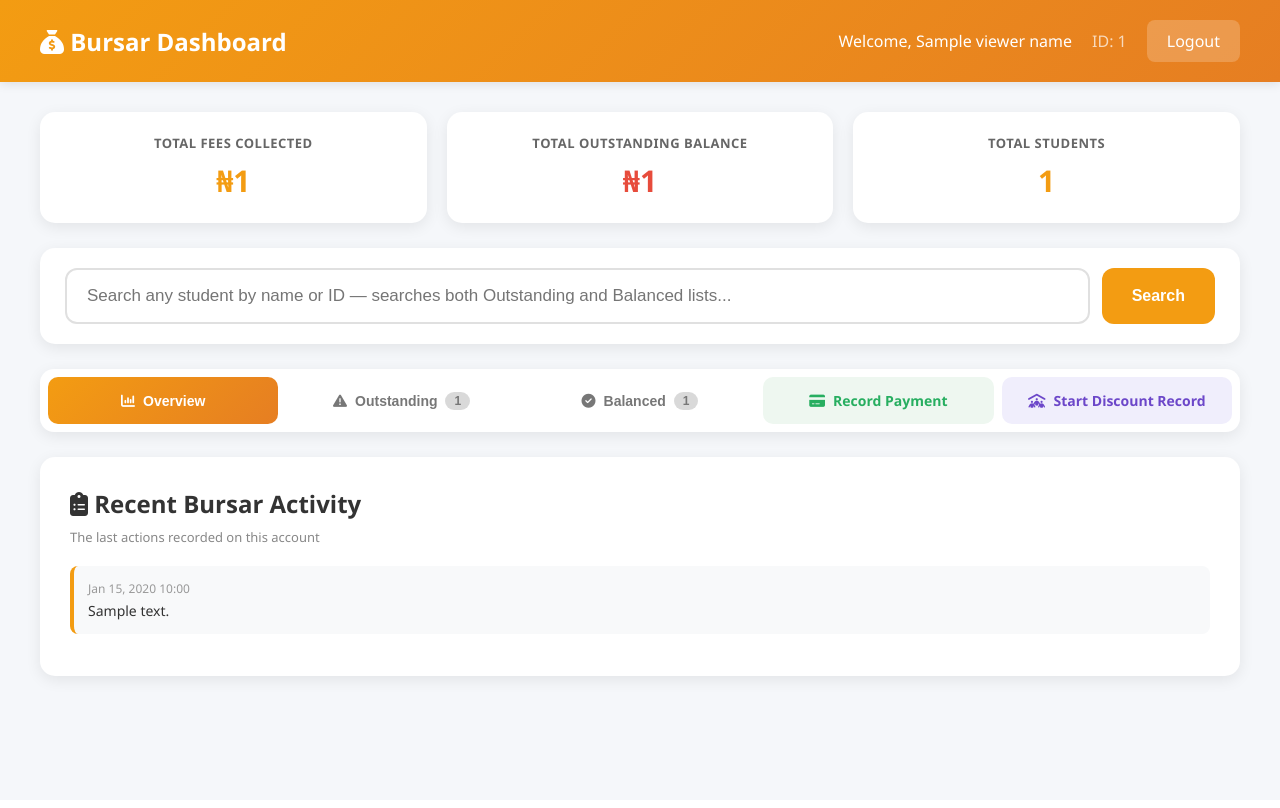
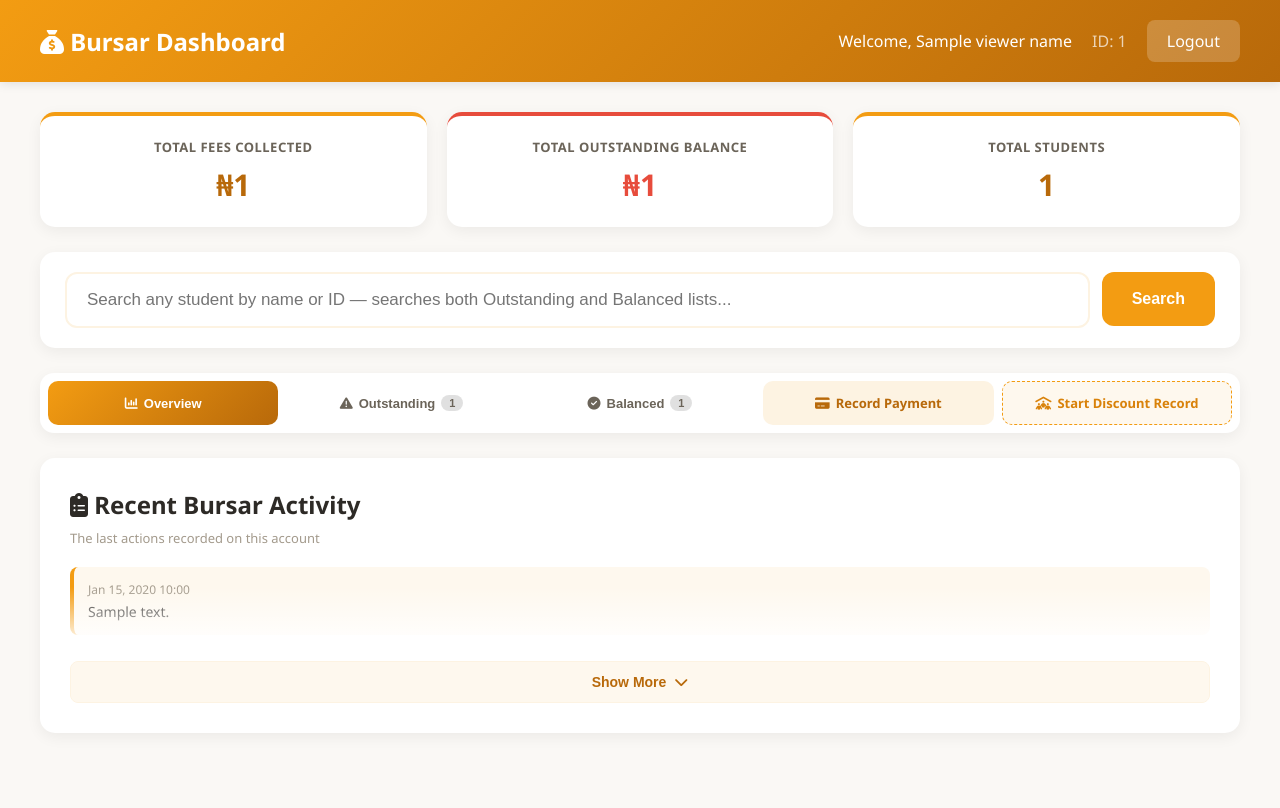
Before and after one commit to janettesty5-art/Elisben-International-Dashboard-System, a Django app: template accounts/templates/bursar_dashboard.html in a window 1280 px wide. Before the commit the page ends 688 px from the top, so only its background shows below. Run offline with Django 3.2, Linux system fonts and the light colour scheme; the template is opened without the code that fills it: most values are stand-ins (such as "Sample title", 1, 10 or a date in 2020).

Commit message:
dmdmdmdm--

```diff
--- a/accounts/templates/bursar_dashboard.html
+++ b/accounts/templates/bursar_dashboard.html
@@ -4,133 +4,169 @@
     <meta charset="UTF-8">
     <meta name="viewport" content="width=device-width, initial-scale=1.0">
     <title>Bursar Dashboard</title>
+    <link rel="preconnect" href="https://fonts.googleapis.com">
+<link href="https://fonts.googleapis.com/css2?family=Noto+Sans:wght@400;600;700&display=swap" rel="stylesheet">
     <link rel="stylesheet" href="https://cdnjs.cloudflare.com/ajax/libs/font-awesome/6.5.1/css/all.min.css">
 <style>
+    :root {
+        --primary: #f39c12;
+        --primary-dark: #d9820a;
+        --primary-darker: #b8690a;
+        --primary-light: #fdf3e2;
+        --primary-lighter: #fef8ee;
+
+        --ink: #2d2a26;
+        --ink-soft: #6b6459;
+        --ink-faint: #a39a8c;
+
+        --danger: #e74c3c;
+        --danger-dark: #c0392b;
+        --danger-light: #fbeae8;
+
+        --success: #4c9a6a;
+        --success-dark: #3a7a52;
+        --success-light: #e8f4ec;
+    }
+
     * { margin: 0; padding: 0; box-sizing: border-box; }
-        body { font-family: 'Segoe UI', Tahoma, Geneva, Verdana, sans-serif; background: #f5f7fa; }
-        .navbar { background: linear-gradient(135deg, #f39c12 0%, #e67e22 100%); color: white; padding: 20px 40px; display: flex; justify-content: space-between; align-items: center; box-shadow: 0 2px 10px rgba(0,0,0,0.1); }
+    body { font-family: 'Noto Sans', 'Segoe UI', Tahoma, Geneva, Verdana, sans-serif; background: #faf8f5; color: var(--ink); }
+
+    .navbar { background: linear-gradient(135deg, var(--primary) 0%, var(--primary-darker) 100%); color: white; padding: 20px 40px; display: flex; justify-content: space-between; align-items: center; box-shadow: 0 2px 10px rgba(0,0,0,0.1); }
     .navbar h1 { font-size: 24px; }
     .navbar .user-info { display: flex; align-items: center; gap: 20px; }
     .btn-logout { background: rgba(255,255,255,0.2); color: white; padding: 10px 20px; border: none; border-radius: 8px; cursor: pointer; text-decoration: none; }
     .container { padding: 30px 40px 50px; max-width: 1500px; margin: 0 auto; }
 
     .alert { padding: 15px; border-radius: 8px; margin-bottom: 20px; }
-        .alert-success { background: #d4edda; color: #155724; }
-        .alert-error { background: #f8d7da; color: #721c24; }
+    .alert-success { background: var(--success-light); color: var(--success-dark); }
+    .alert-error { background: var(--danger-light); color: var(--danger-dark); }
 
     /* ===== STATS ===== */
     .stats-grid { display: grid; grid-template-columns: repeat(auto-fit, minmax(220px, 1fr)); gap: 20px; margin-bottom: 25px; }
-        .stat-card { background: white; padding: 22px; border-radius: 15px; box-shadow: 0 4px 15px rgba(0,0,0,0.08); text-align: center; }
-        .stat-card h3 { color: #666; font-size: 13px; margin-bottom: 8px; text-transform: uppercase; letter-spacing: 0.5px; }
-        .stat-card .number { font-size: 30px; font-weight: bold; color: #f39c12; }
-        .stat-card.warn .number { color: #e74c3c; }
+    .stat-card { background: white; padding: 22px; border-radius: 15px; box-shadow: 0 4px 15px rgba(0,0,0,0.06); text-align: center; border-top: 4px solid var(--primary); }
+    .stat-card h3 { color: var(--ink-soft); font-size: 13px; margin-bottom: 8px; text-transform: uppercase; letter-spacing: 0.5px; }
+    .stat-card .number { font-family: 'Noto Sans', sans-serif; font-size: 30px; font-weight: bold; color: var(--primary-darker); }
+    .stat-card.warn { border-top-color: var(--danger); }
+    .stat-card.warn .number { color: var(--danger); }
 
     /* ===== BIG SEARCH BAR ===== */
-        .search-bar-card { background: white; border-radius: 15px; box-shadow: 0 4px 15px rgba(0,0,0,0.08); padding: 20px 25px; margin-bottom: 25px; }
-        .search-bar-form { display: flex; gap: 12px; }
-        .search-bar-input { flex: 1; padding: 16px 20px; border: 2px solid #e0e0e0; border-radius: 12px; font-size: 17px; }
-        .search-bar-input:focus { outline: none; border-color: #f39c12; }
-        .search-bar-btn { background: #f39c12; color: white; border: none; padding: 0 30px; border-radius: 12px; font-size: 16px; font-weight: 600; cursor: pointer; }
-        .search-bar-btn:hover { background: #e67e22; }
-        .search-bar-clear { background: #95a5a6; color: white; text-decoration: none; padding: 0 22px; border-radius: 12px; display: flex; align-items: center; font-weight: 600; }
-        .search-result-note { margin-top: 12px; color: #666; font-size: 14px; }
+    .search-bar-card { background: white; border-radius: 15px; box-shadow: 0 4px 15px rgba(0,0,0,0.06); padding: 20px 25px; margin-bottom: 25px; }
+    .search-bar-form { display: flex; flex-wrap: wrap; gap: 12px; }
+    .search-bar-input { flex: 1; min-width: 200px; padding: 16px 20px; border: 2px solid var(--primary-light); border-radius: 12px; font-size: 17px; }
+    .search-bar-input:focus { outline: none; border-color: var(--primary); }
+    .search-bar-btn { background: var(--primary); color: white; border: none; padding: 0 30px; height: 54px; border-radius: 12px; font-size: 16px; font-weight: 600; cursor: pointer; }
+    .search-bar-btn:hover { background: var(--primary-dark); }
+    .search-bar-clear { background: var(--ink-faint); color: white; text-decoration: none; padding: 0 22px; border-radius: 12px; display: flex; align-items: center; font-weight: 600; }
+    .search-result-note { margin-top: 12px; color: var(--ink-soft); font-size: 14px; }
 
-        /* ===== TAB STRIP ===== */
+    /* ===== TAB STRIP — grid instead of squeezed flex row, so it wraps instead of overlapping ===== */
     .tab-strip {
-            display: flex; gap: 8px; background: white; padding: 8px; border-radius: 14px;
-            box-shadow: 0 4px 15px rgba(0,0,0,0.08); margin-bottom: 25px;
-            overflow-x: auto; -webkit-overflow-scrolling: touch;
+        display: grid;
+        grid-template-columns: repeat(auto-fit, minmax(130px, 1fr));
+        gap: 8px;
+        background: white;
+        padding: 8px;
+        border-radius: 14px;
+        box-shadow: 0 4px 15px rgba(0,0,0,0.06);
+        margin-bottom: 25px;
     }
     .tab-btn {
-            flex: 1; min-width: 150px; padding: 14px 16px; border: none; background: transparent;
-            border-radius: 10px; font-size: 14px; font-weight: 700; color: #777; cursor: pointer;
-            display: flex; align-items: center; justify-content: center; gap: 8px; white-space: nowrap;
+        width: 100%;
+        padding: 12px 10px;
+        border: none;
+        background: transparent;
+        border-radius: 10px;
+        font-size: 13px;
+        font-weight: 700;
+        color: var(--ink-soft);
+        cursor: pointer;
+        display: flex;
+        align-items: center;
+        justify-content: center;
+        gap: 6px;
+        flex-wrap: wrap;
+        text-align: center;
         text-decoration: none;
+        min-height: 44px;
     }
-        .tab-btn:hover { background: #fef5e7; color: #e67e22; }
-        .tab-btn.active { background: linear-gradient(135deg, #f39c12 0%, #e67e22 100%); color: white; }
-        .tab-btn .count-badge { background: rgba(0,0,0,0.15); padding: 2px 9px; border-radius: 10px; font-size: 12px; }
+    .tab-btn:hover { background: var(--primary-lighter); color: var(--primary-darker); }
+    .tab-btn.active { background: linear-gradient(135deg, var(--primary) 0%, var(--primary-darker) 100%); color: white; }
+    .tab-btn .count-badge { background: rgba(0,0,0,0.12); padding: 2px 8px; border-radius: 10px; font-size: 11px; }
     .tab-btn.active .count-badge { background: rgba(255,255,255,0.3); }
-        .tab-btn.external { background: #eef7f0; color: #27ae60; }
-        .tab-btn.external:hover { background: #d9f0de; }
-        .tab-btn.discount-tab { background: #f0eefc; color: #6c47c9; }
-        .tab-btn.discount-tab:hover { background: #e2ddf7; }
+    .tab-btn.external { background: var(--primary-light); color: var(--primary-darker); }
+    .tab-btn.external:hover { background: #fbe8c8; }
+    .tab-btn.discount-tab { background: var(--primary-lighter); color: var(--primary-dark); border: 1px dashed var(--primary); }
+    .tab-btn.discount-tab:hover { background: var(--primary-light); }
 
     /* ===== TAB PANELS ===== */
     .tab-panel { display: none; }
     .tab-panel.active { display: block; }
 
-        .section { background: white; padding: 30px; border-radius: 15px; box-shadow: 0 4px 15px rgba(0,0,0,0.08); margin-bottom: 25px; overflow-x: auto; }
-        .section h2 { margin-bottom: 8px; color: #333; }
-        .section .sub { color: #888; font-size: 13px; margin-bottom: 20px; }
+    .section { background: white; padding: 30px; border-radius: 15px; box-shadow: 0 4px 15px rgba(0,0,0,0.06); margin-bottom: 25px; overflow-x: auto; -webkit-overflow-scrolling: touch; }
+    .section h2 { margin-bottom: 8px; color: var(--ink); }
+    .section .sub { color: var(--ink-faint); font-size: 13px; margin-bottom: 20px; }
 
     table { width: 100%; border-collapse: collapse; min-width: 700px; }
-        table th, table td { padding: 14px; text-align: left; border-bottom: 1px solid #eee; }
-        table th { background: #f8f9fa; font-weight: 600; color: #666; font-size: 13px; text-transform: uppercase; letter-spacing: 0.4px; }
+    table th, table td { padding: 14px; text-align: left; border-bottom: 1px solid #f0ece4; word-break: break-word; overflow-wrap: break-word; }
+    table th { background: var(--primary-lighter); font-weight: 600; color: var(--ink-soft); font-size: 13px; text-transform: uppercase; letter-spacing: 0.4px; }
 
-        .badge { padding: 5px 12px; border-radius: 20px; font-size: 12px; font-weight: 600; }
-        .badge-balanced { background: #d4edda; color: #155724; }
-        .badge-outstanding { background: #f8d7da; color: #721c24; }
-        .balance-text { color: #e74c3c; font-weight: bold; font-size: 14px; }
+    .badge { padding: 5px 12px; border-radius: 20px; font-size: 12px; font-weight: 600; word-break: break-word; }
+    .badge-balanced { background: var(--success-light); color: var(--success-dark); }
+    .badge-outstanding { background: var(--danger-light); color: var(--danger-dark); }
+    .balance-text { color: var(--danger); font-weight: bold; font-size: 14px; word-break: break-word; }
 
     .btn { padding: 8px 15px; border: none; border-radius: 6px; text-decoration: none; display: inline-block; font-size: 13px; margin: 2px; cursor: pointer; }
-        .btn-update { background: #3498db; color: white; }
-        .btn-update:hover { background: #2980b9; }
-        .btn-edit { background: #f39c12; color: white; }
-        .btn-edit:hover { background: #e67e22; }
-        .btn-delete { background: #e74c3c; color: white; }
-        .btn-delete:hover { background: #c0392b; }
+    .btn-update { background: var(--primary-darker); color: white; }
+    .btn-update:hover { background: #9a5708; }
+    .btn-edit { background: var(--primary); color: white; }
+    .btn-edit:hover { background: var(--primary-dark); }
+    .btn-delete { background: var(--danger); color: white; }
+    .btn-delete:hover { background: var(--danger-dark); }
 
-        .activity-item { padding: 14px; border-left: 4px solid #f39c12; margin-bottom: 12px; background: #f8f9fa; border-radius: 8px; }
-        .activity-item .time { color: #999; font-size: 12px; }
-        .activity-item .description { color: #333; margin-top: 4px; font-size: 14px; }
+    /* ===== ACTIVITY FEED — collapsible ===== */
+    .activity-wrapper { position: relative; }
+    .activity-wrapper.collapsed { max-height: 280px; overflow: hidden; }
+    .activity-wrapper.collapsed::after {
+        content: '';
+        position: absolute; bottom: 0; left: 0; right: 0; height: 60px;
+        background: linear-gradient(transparent, white);
+        pointer-events: none;
+    }
+    .activity-item { padding: 14px; border-left: 4px solid var(--primary); margin-bottom: 12px; background: var(--primary-lighter); border-radius: 8px; word-break: break-word; overflow-wrap: break-word; }
+    .activity-item .time { color: var(--ink-faint); font-size: 12px; }
+    .activity-item .description { color: var(--ink); margin-top: 4px; font-size: 14px; word-break: break-word; overflow-wrap: break-word; }
 
-        .empty-note { text-align: center; color: #999; padding: 40px; }
+    .btn-toggle-activity {
+        display: flex; align-items: center; justify-content: center; gap: 8px;
+        width: 100%; margin-top: 14px; padding: 12px; border: 1px solid var(--primary-light);
+        background: var(--primary-lighter); color: var(--primary-darker); font-weight: 600;
+        border-radius: 8px; cursor: pointer; font-size: 14px;
+    }
+    .btn-toggle-activity:hover { background: var(--primary-light); }
+    .btn-toggle-activity i { transition: transform 0.2s ease; }
+    .btn-toggle-activity.expanded i { transform: rotate(180deg); }
+
+    .empty-note { text-align: center; color: var(--ink-faint); padding: 40px; }
+
+    .btn-back { background: rgba(255,255,255,0.35); color: white; padding: 10px 20px; border: none; border-radius: 8px; text-decoration: none; font-weight: 600; }
+    .btn-back:hover { background: rgba(255,255,255,0.5); }
 
     /* ===== OVERFLOW HARDENING ===== */
     html, body { max-width: 100%; overflow-x: hidden; }
-
-/* Flex items ignore their container's width by default — this forces them to respect it */
     .navbar, .navbar h1, .user-info, .user-info span,
     .search-bar-form, .search-bar-input,
-.tab-strip, .tab-btn,
-.stats-grid, .stat-card {
-    min-width: 0;
-}
-
-/* Long peso figures and names must wrap instead of pushing the card wider */
-.stat-card .number { word-break: break-word; overflow-wrap: break-word; }
-.stat-card h3 { word-break: break-word; }
-
-/* Table stays scrollable INSIDE its own box, never inside the page */
-.section { overflow-x: auto; -webkit-overflow-scrolling: touch; }
-table { min-width: 700px; }
-table th, table td { word-break: break-word; overflow-wrap: break-word; }
-
-/* Activity feed text can be long (fee descriptions) */
-.activity-item, .activity-item .description { word-break: break-word; overflow-wrap: break-word; }
-
-/* Search result note / balance text */
-.search-result-note, .balance-text, .badge { word-break: break-word; }
+    .stats-grid, .stat-card { min-width: 0; }
+    .stat-card .number, .stat-card h3 { word-break: break-word; overflow-wrap: break-word; }
 
     @media (max-width: 900px) {
         .container { padding: 16px; }
         .navbar { flex-direction: column; gap: 10px; text-align: center; padding: 16px 20px; }
         .user-info { flex-wrap: wrap; justify-content: center; }
         .search-bar-form { flex-direction: column; }
-    .tab-strip { flex-wrap: nowrap; }
+        .search-bar-btn { width: 100%; }
+        .tab-strip { grid-template-columns: repeat(2, 1fr); }
         .stats-grid { grid-template-columns: 1fr; }
     }
-
-        @media (max-width: 900px) {
-            .container { padding: 20px; }
-            .navbar { flex-direction: column; gap: 10px; text-align: center; padding: 16px 20px; }
-            .search-bar-form { flex-direction: column; }
-            .tab-strip { flex-wrap: nowrap; }
-        }
-
-        .btn-back { background: rgba(255,255,255,0.35); color: white; padding: 10px 20px; border: none; border-radius: 8px; text-decoration: none; font-weight: 600; }
-.btn-back:hover { background: rgba(255,255,255,0.5); }
 </style>
 </head>
 <body>
@@ -208,6 +244,8 @@ table th, table td { word-break: break-word; overflow-wrap: break-word; }
     <div class="section">
         <h2><i class="fa-solid fa-clipboard-list"></i> Recent Bursar Activity</h2>
         <div class="sub">The last actions recorded on this account</div>
+
+        <div class="activity-wrapper collapsed" id="activityWrapper">
             {% for activity in activities %}
             <div class="activity-item">
                 <div class="time">{{ activity.timestamp|date:"M d, Y H:i" }}</div>
@@ -216,6 +254,13 @@ table th, table td { word-break: break-word; overflow-wrap: break-word; }
             {% empty %}
             <p class="empty-note">No recent activity yet.</p>
             {% endfor %}
+        </div>
+
+        {% if activities %}
+        <button type="button" class="btn-toggle-activity" id="toggleActivityBtn" onclick="toggleActivity()">
+            <span id="toggleActivityLabel">Show More</span> <i class="fa-solid fa-chevron-down"></i>
+        </button>
+        {% endif %}
     </div>
 </div>
 
@@ -337,5 +382,20 @@ table th, table td { word-break: break-word; overflow-wrap: break-word; }
             showTab(['overview', 'outstanding', 'balanced'].includes(initialTab) ? initialTab : 'overview');
         });
     </script>
+ <script>
+
+    function toggleActivity() {
+    const wrapper = document.getElementById('activityWrapper');
+    const btn = document.getElementById('toggleActivityBtn');
+    const label = document.getElementById('toggleActivityLabel');
+
+    const isCollapsed = wrapper.classList.contains('collapsed');
+    wrapper.classList.toggle('collapsed', !isCollapsed);
+    btn.classList.toggle('expanded', isCollapsed);
+    label.textContent = isCollapsed ? 'Show Less' : 'Show More';
+}
+
+ </script>
+
 </body>
 </html>
```
Lines whose indentation alone changed are shown as unchanged.
